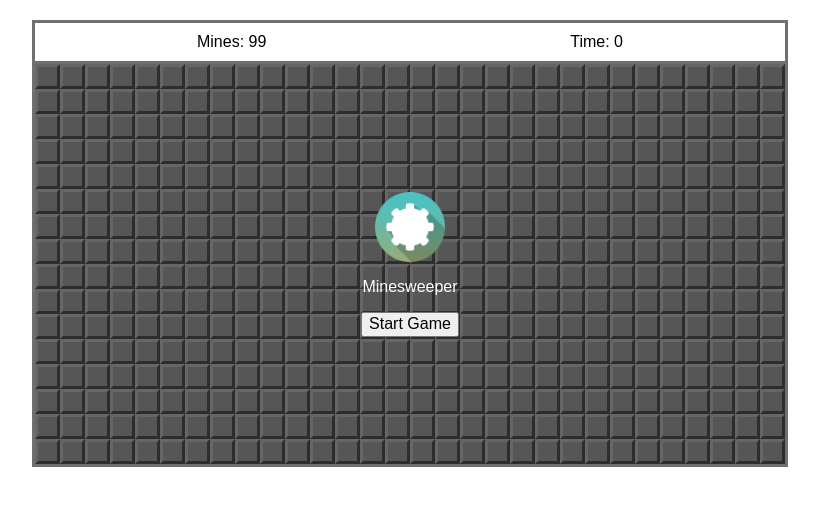
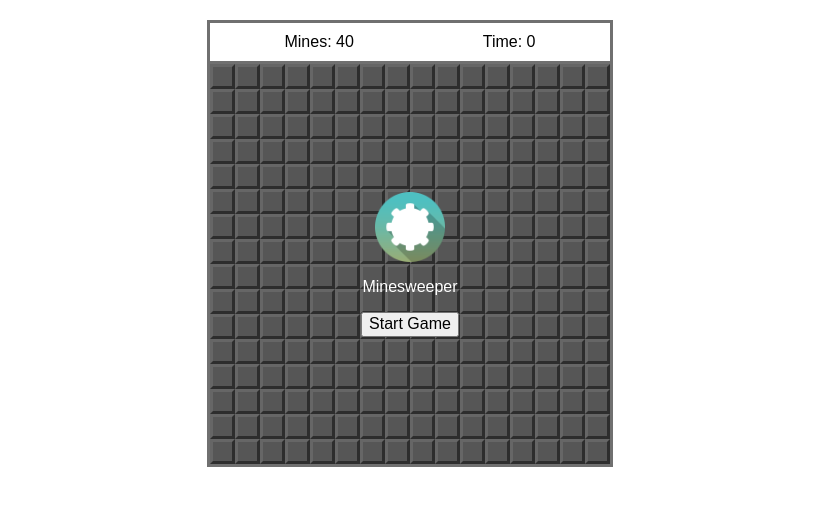
Before and after one commit to jcarnevale89/minesweeper, a React app: page / in a window 1280 px wide. Shown: the top 506 px of the page, without its empty margins (230-1049 px from the left). Built offline with nearby package versions, Linux system fonts and the light colour scheme.

Commit message:
CSS Clean Up

```diff
--- a/src/App.css
+++ b/src/App.css
@@ -1,27 +1,8 @@
-/*.App {
-  text-align: center;
+body {
+  margin: 0;
+  padding: 0;
+  font-family: sans-serif;
 }
-
-.App-logo {
-  animation: App-logo-spin infinite 20s linear;
-  height: 80px;
-}
-
-.App-header {
-  background-color: #222;
-  height: 150px;
-  padding: 20px;
-  color: white;
-}
-
-.App-intro {
-  font-size: large;
-}
-
-@keyframes App-logo-spin {
-  from { transform: rotate(0deg); }
-  to { transform: rotate(360deg); }
-}*/
 
 #root {
   padding: 20px;
--- a/src/App.js
+++ b/src/App.js
@@ -1,5 +1,4 @@
 import React, { Component } from 'react'
-import 'normalize.css'
 import './App.css'
 import Grid from './components/Grid'
 
@@ -17,9 +16,9 @@
 
     this.state = {
       tileSize: 25,
-      columns: 30,
+      columns: 16,
       rows: 16,
-      mines: 99,
+      mines: 40,
     }
   }
 
--- a/src/index.css
+++ /dev/null
@@ -1,5 +0,0 @@
-body {
-  margin: 0;
-  padding: 0;
-  font-family: sans-serif;
-}
--- a/src/index.js
+++ b/src/index.js
@@ -1,6 +1,6 @@
 import React from 'react';
 import ReactDOM from 'react-dom';
-import './index.css';
+import 'normalize.css'
 import App from './App';
 import registerServiceWorker from './registerServiceWorker';
 
```
Also changed, not shown: src/logo.svg (deleted).
